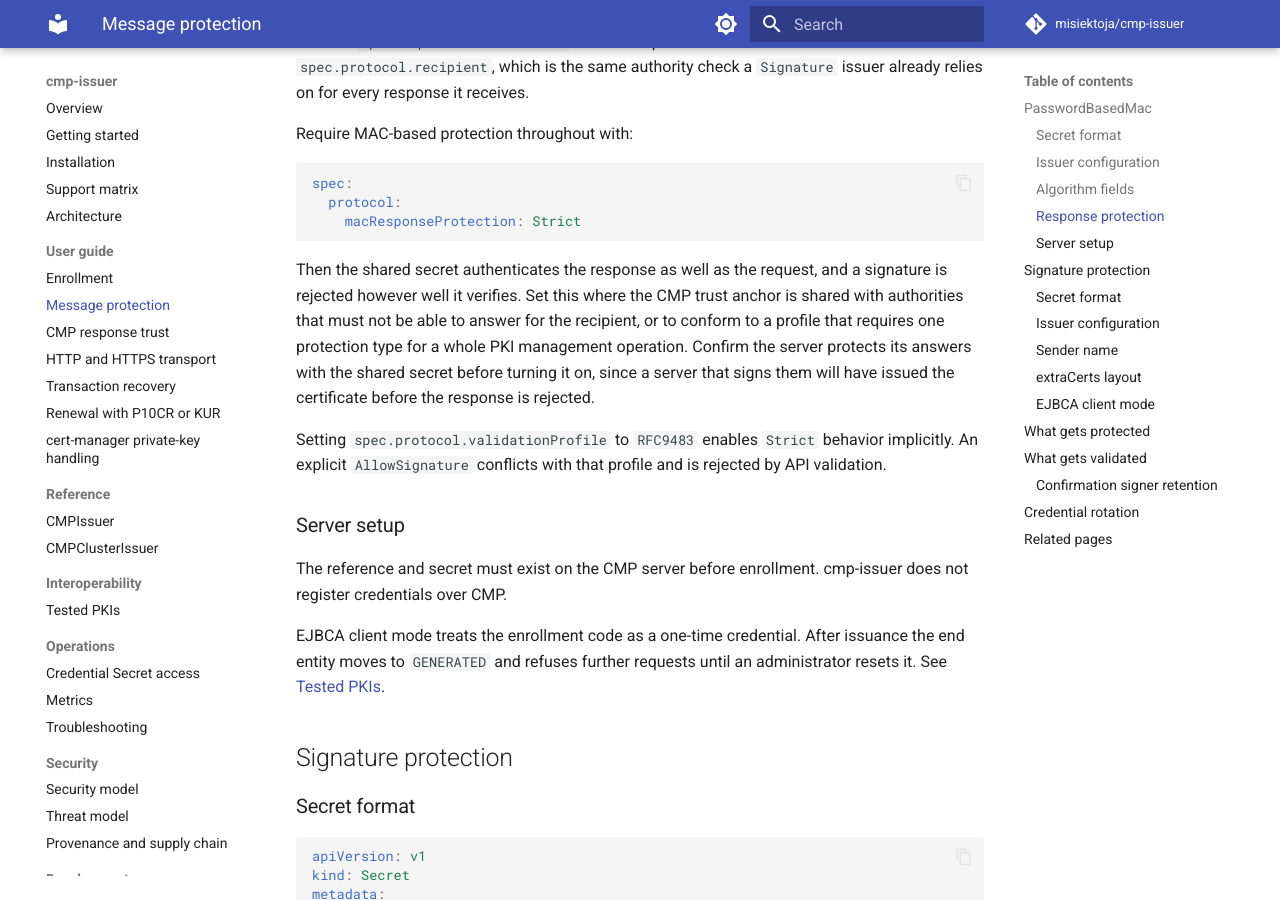
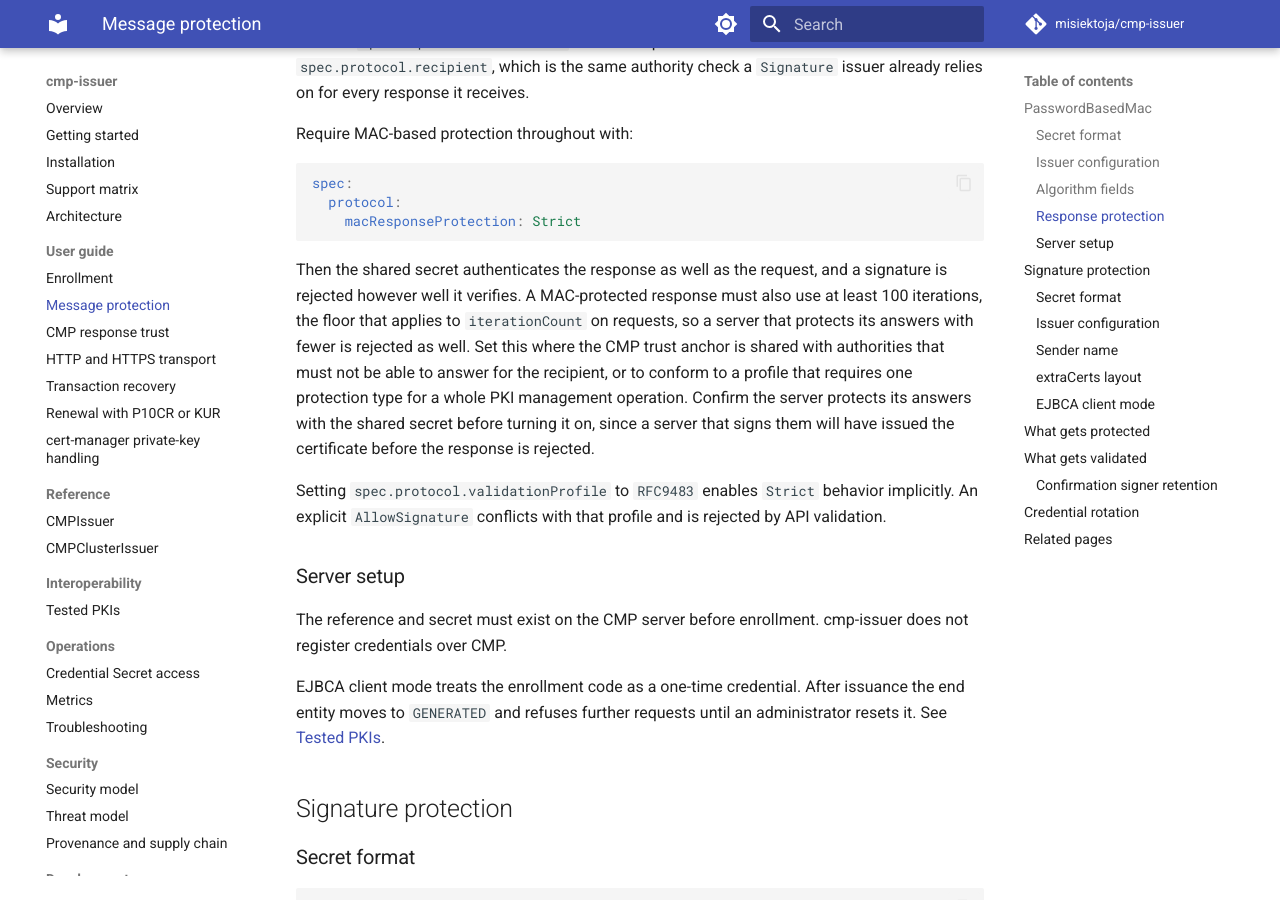
Before and after one commit to misiektoja/cmp-issuer, an MkDocs documentation site: the page built from docs/guide/message-protection.md, in a window 1280 px wide and 900 px high, scrolled down 2028 px. Built offline with MkDocs 1.6.1 and Material for MkDocs 9.7.7, drawn with Linux system fonts in a browser that asks for light colours; comment, search, counter and statistics services are not loaded.

Commit message:
docs: describe the MAC response iteration floor
Signed-off-by: misiektoja <misiektoja-github@rm-rf.ninja>

````diff
--- a/docs/guide/message-protection.md
+++ b/docs/guide/message-protection.md
@@ -87,7 +87,9 @@ spec:
 ```
 
 Then the shared secret authenticates the response as well as the request, and a signature is rejected
-however well it verifies. Set this where the CMP trust anchor is shared with authorities that must not
+however well it verifies. A MAC-protected response must also use at least 100 iterations, the floor
+that applies to `iterationCount` on requests, so a server that protects its answers with fewer is
+rejected as well. Set this where the CMP trust anchor is shared with authorities that must not
 be able to answer for the recipient, or to conform to a profile that requires one protection type for a
 whole PKI management operation. Confirm the server protects its answers with the shared secret before
 turning it on, since a server that signs them will have issued the certificate before the response is
````
Also changed, not shown: docs/reference/cmpissuer.md (+2 -2 lines).
